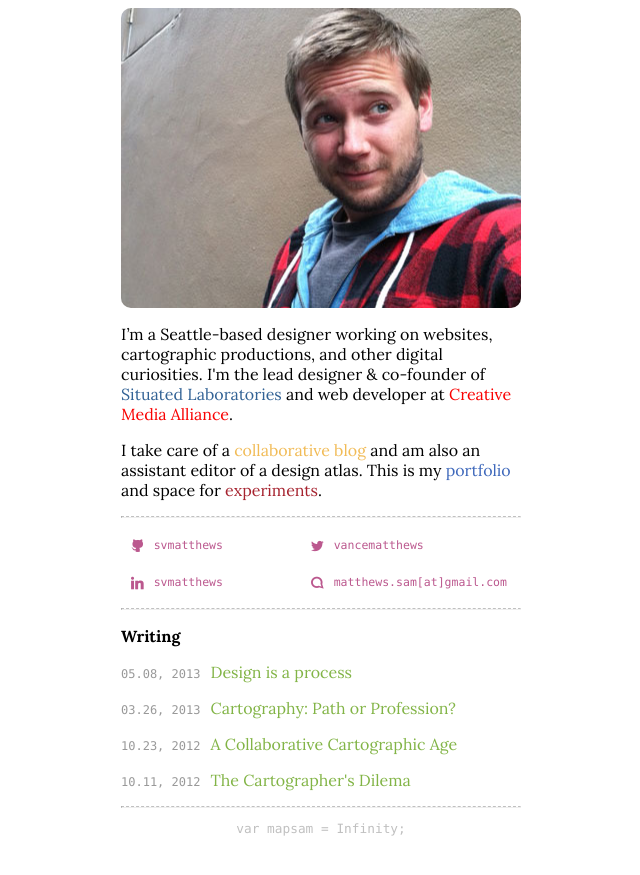
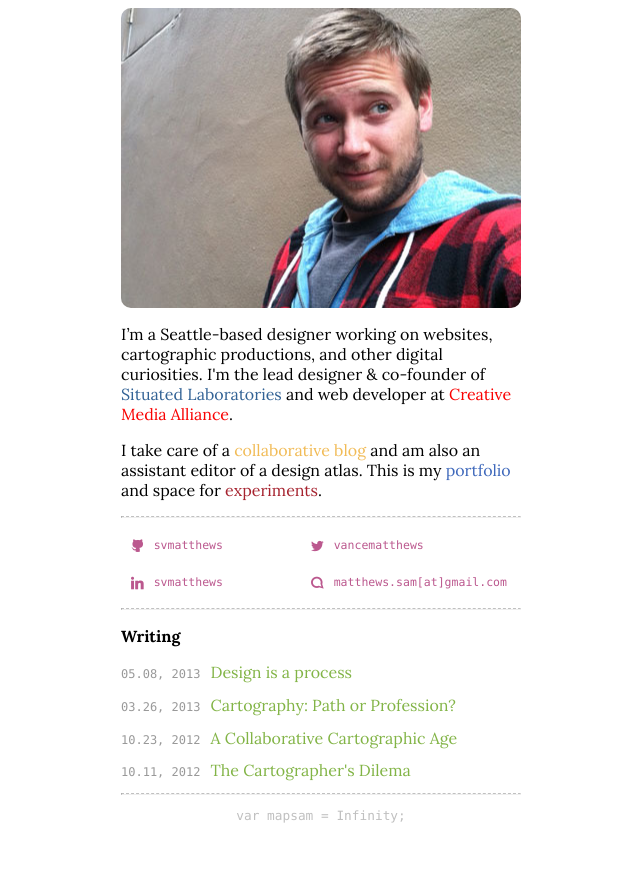
Before and after one commit to mapsam/mapsam.github.io, a Jekyll site: the page built from index.html, in a window 1280 px wide. Shown: the top 875 px of the page, without its empty margins (319-959 px from the left). Built offline with Jekyll 4.4.1, drawn with Linux system fonts in a browser that asks for light colours.

Commit message:
post lists

```diff
--- a/_layouts/post.html
+++ b/_layouts/post.html
@@ -11,8 +11,10 @@
 </article>
 <hr>
 <p><strong>More posts</strong></p>
+<ul class="post-list">
 {% for post in site.posts %}
-	<li class="post {% if post.title == page.title %}current{% endif %}"><span class="date">{{ post.date | date: "%m.%d, %Y" }}</span><a href="{{ site.base_url }}{{ post.url }}">{{ post.title }}</a></li>
+	<li class="{% if post.title == page.title %}current{% endif %}"><span class="date">{{ post.date | date: "%m.%d, %Y" }}</span><a href="{{ site.base_url }}{{ post.url }}">{{ post.title }}</a></li>
 {% endfor %}
+</ul>
 
 {% include footer.html %}
--- a/css/site.css
+++ b/css/site.css
@@ -23,6 +23,11 @@ a {
 	text-decoration:none;
 	color:#82b446;
 }
+ul {
+	list-style-type: none;
+	padding:0;
+	margin:0;
+}
 .cf:before,.cf:after{content:" ";display:table;}.cf:after{clear:both;}.cf{*zoom:1;}
 .container {
 	display:block;
@@ -30,11 +35,6 @@ a {
 	max-width:600px;
 }
 .container.home {	max-width:400px; }
-nav ul {
-	margin:0;
-	padding:0;
-	list-style-type: none;
-}
 nav ul li {
 	margin-right:10px;
 	display:inline-block;
@@ -60,10 +60,6 @@ nav ul li a:hover { color:#222; }
 	-webkit-background-size:cover;
 	-moz-background-size:cover;
 	-o-background-size:cover;
-}
-.connect {
-	list-style-type: none;
-	margin:0; padding:0;
 }
 .connect li {
 	float:left;
@@ -92,15 +88,15 @@ article img {
 	max-width:100%;
 	height:auto;
 }
-li.post { margin-bottom:.8em; }
+.post-list li { margin-bottom:.8em; }
 .date {
 	font-family:"Lucida Console", Monaco, monospace;
 	color:#999;
 	font-size:.75em;
 	margin-right:10px;
 }
-li.post a:hover { opacity:.5; }
-li.post.current { opacity:.5; }
+.post-list li a:hover { opacity:.5; }
+.post-list li.current { opacity:.5; }
 article p a {	border-bottom:1px solid #82b446; }
 article p a:hover {	border-bottom-width:2px; }
 hr { border-top:1px dashed #c0c0c0; }
--- a/index.html
+++ b/index.html
@@ -18,9 +18,11 @@ weight: 1
 	<div class="cf"></div>
 	<hr>
 	<p><strong>Writing</strong></p>
+	<ul class="post-list">
 	{% for post in site.posts %}
-	<p class="post"><span class="date">{{ post.date | date: "%m.%d, %Y" }}</span><a href="{{ site.base_url }}{{ post.url }}">{{ post.title }}</a></p>
+		<li class="{% if post.title == page.title %}current{% endif %}"><span class="date">{{ post.date | date: "%m.%d, %Y" }}</span><a href="{{ site.base_url }}{{ post.url }}">{{ post.title }}</a></li>
 	{% endfor %}
+	</ul>
 	<hr>
 	<p class="boom">var mapsam = Infinity;</p>
 </div>
```
Also changed, not shown: 6 other files.
